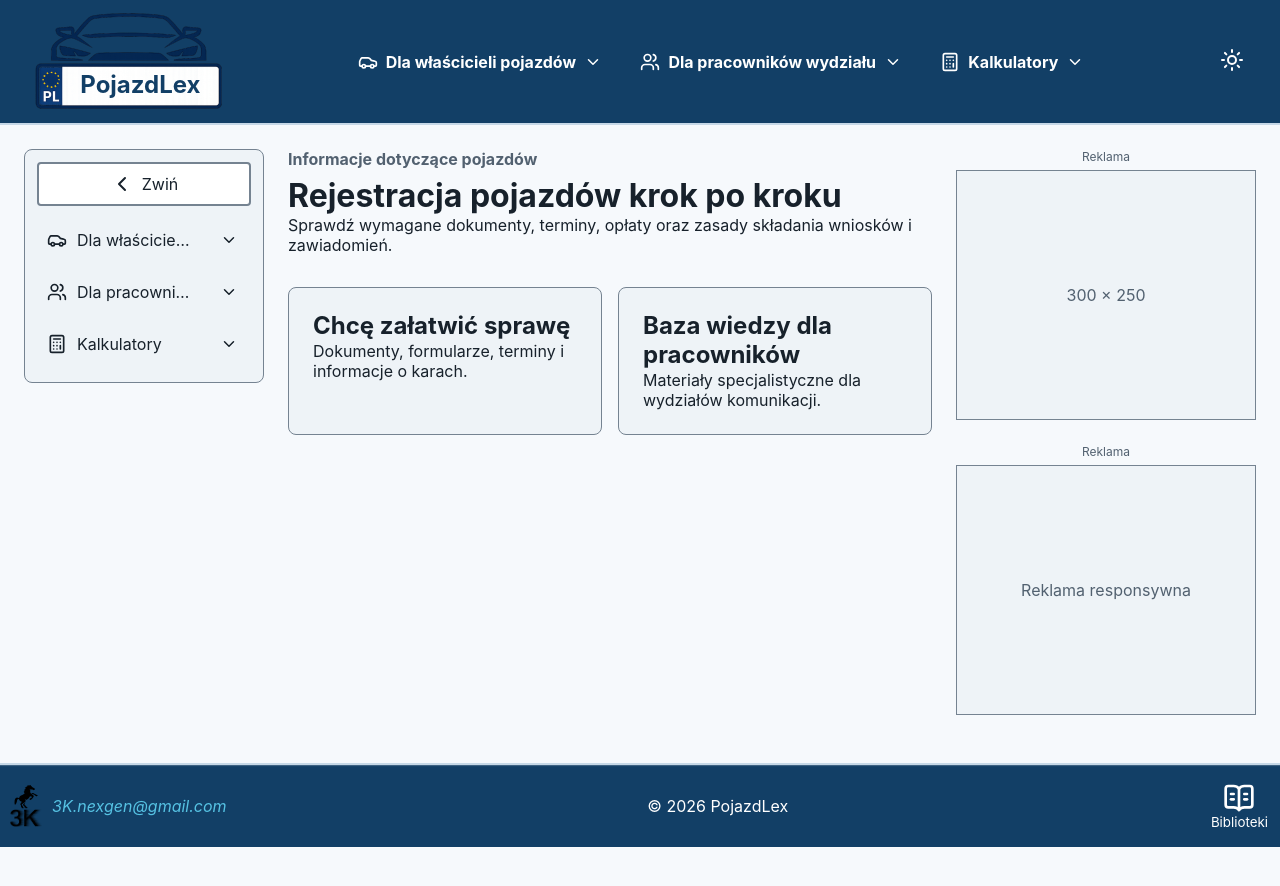
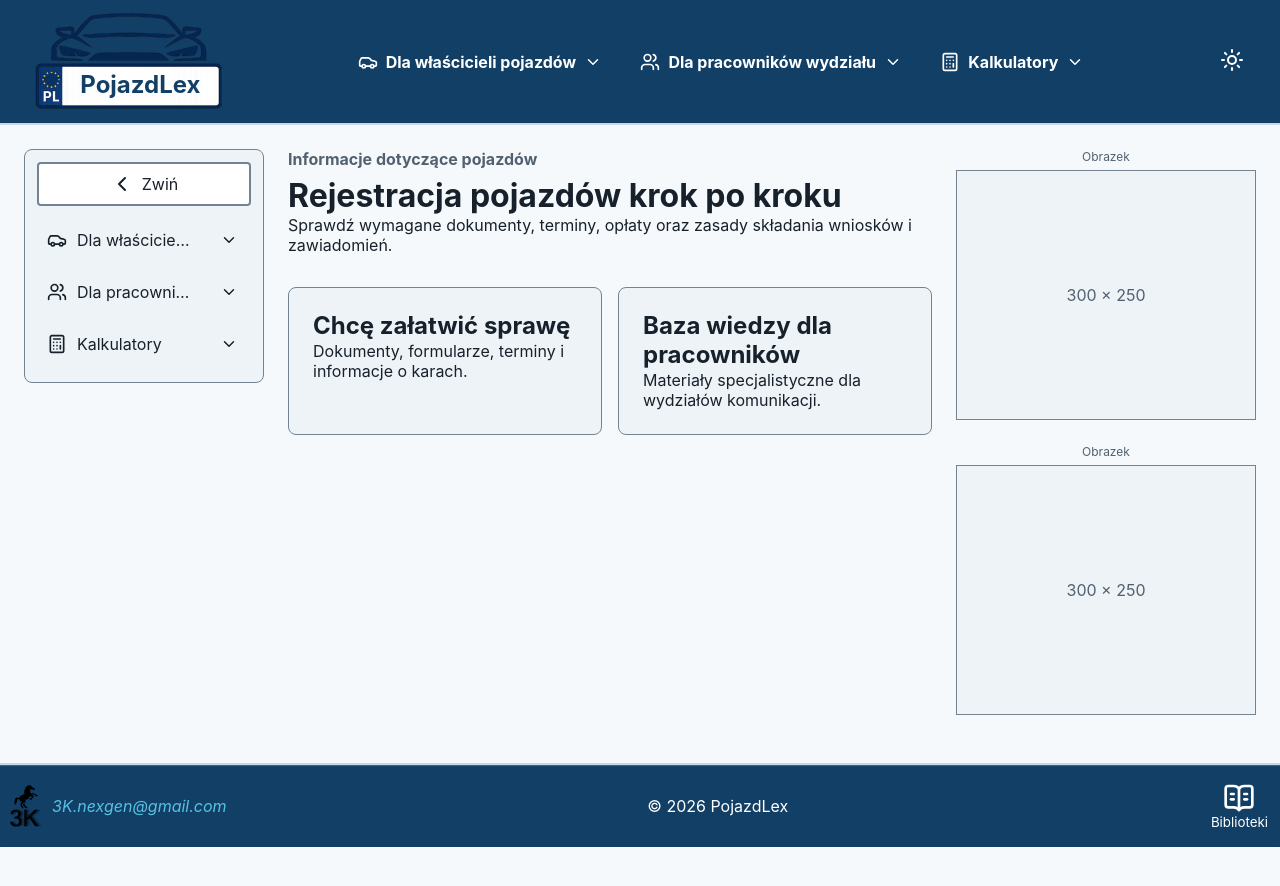
Before and after one commit to KonradKinok/MotoLex, a React (Vite) app: page / in a window 1280 px wide. Shown: the top 886 px of the page. Built offline with nearby package versions, Linux system fonts and the light colour scheme.

Commit message:
13.09.2026

```diff
--- a/src/components/Advertisement/Advertisement.module.scss
+++ b/src/components/Advertisement/Advertisement.module.scss
@@ -1,6 +1,7 @@
 .advertisingColumn {
   display: grid;
   gap: 1.5rem;
+
 
   .advertisement {
     min-width: 0;
--- a/src/components/Advertisement/Advertisement.tsx
+++ b/src/components/Advertisement/Advertisement.tsx
@@ -4,15 +4,13 @@ export function Advertisement() {
   return (
     <aside className={styles.advertisingColumn} aria-label="Reklamy">
       <section className={styles.advertisement}>
-        <p className={styles.advertisementLabel}>Reklama</p>
+        <p className={styles.advertisementLabel}>Obrazek</p>
         <div className={styles.advertisementPlaceholder}>300 × 250</div>
       </section>
 
       <section className={styles.advertisement}>
-        <p className={styles.advertisementLabel}>Reklama</p>
-        <div className={styles.advertisementPlaceholder}>
-          Reklama responsywna
-        </div>
+        <p className={styles.advertisementLabel}>Obrazek</p>
+        <div className={styles.advertisementPlaceholder}>300 × 250</div>
       </section>
     </aside>
   );
```
